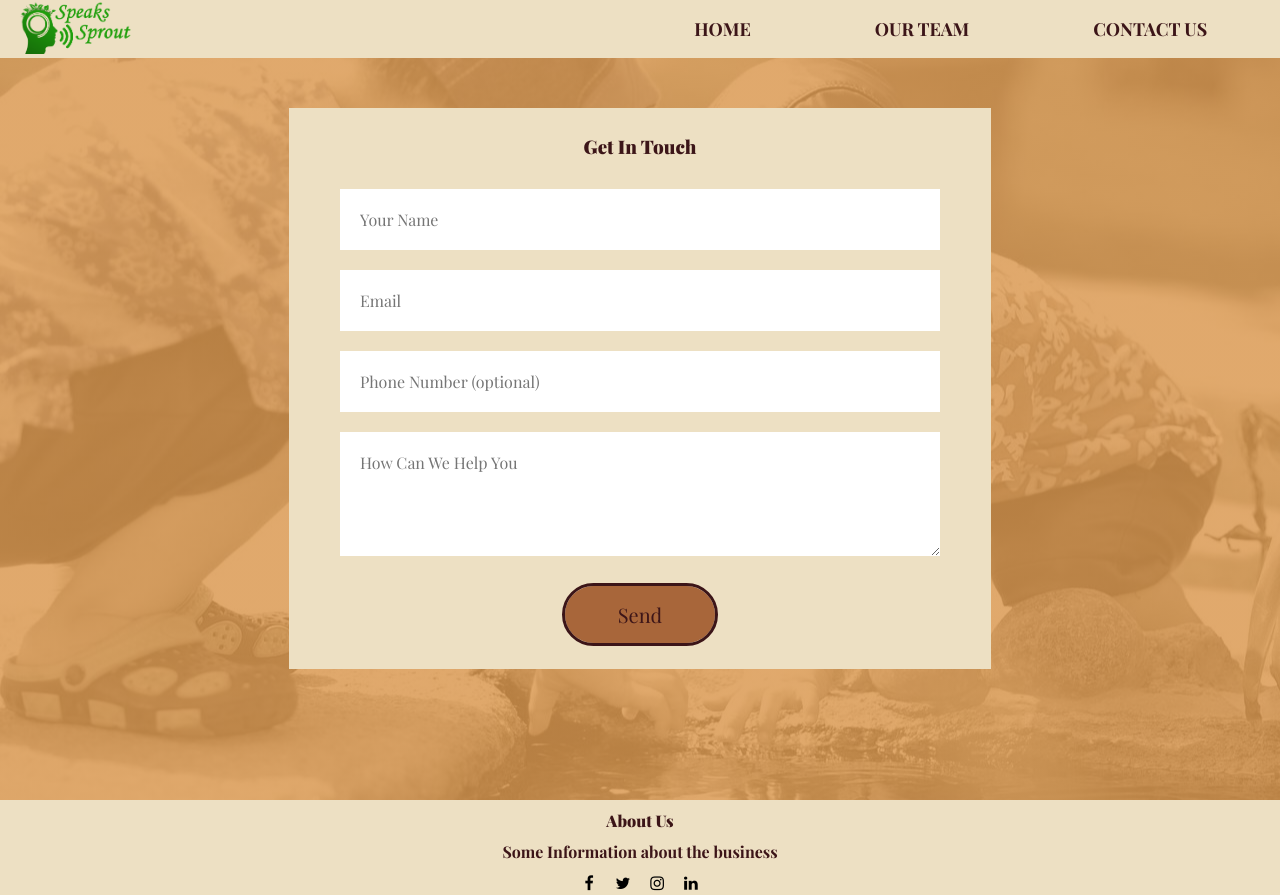
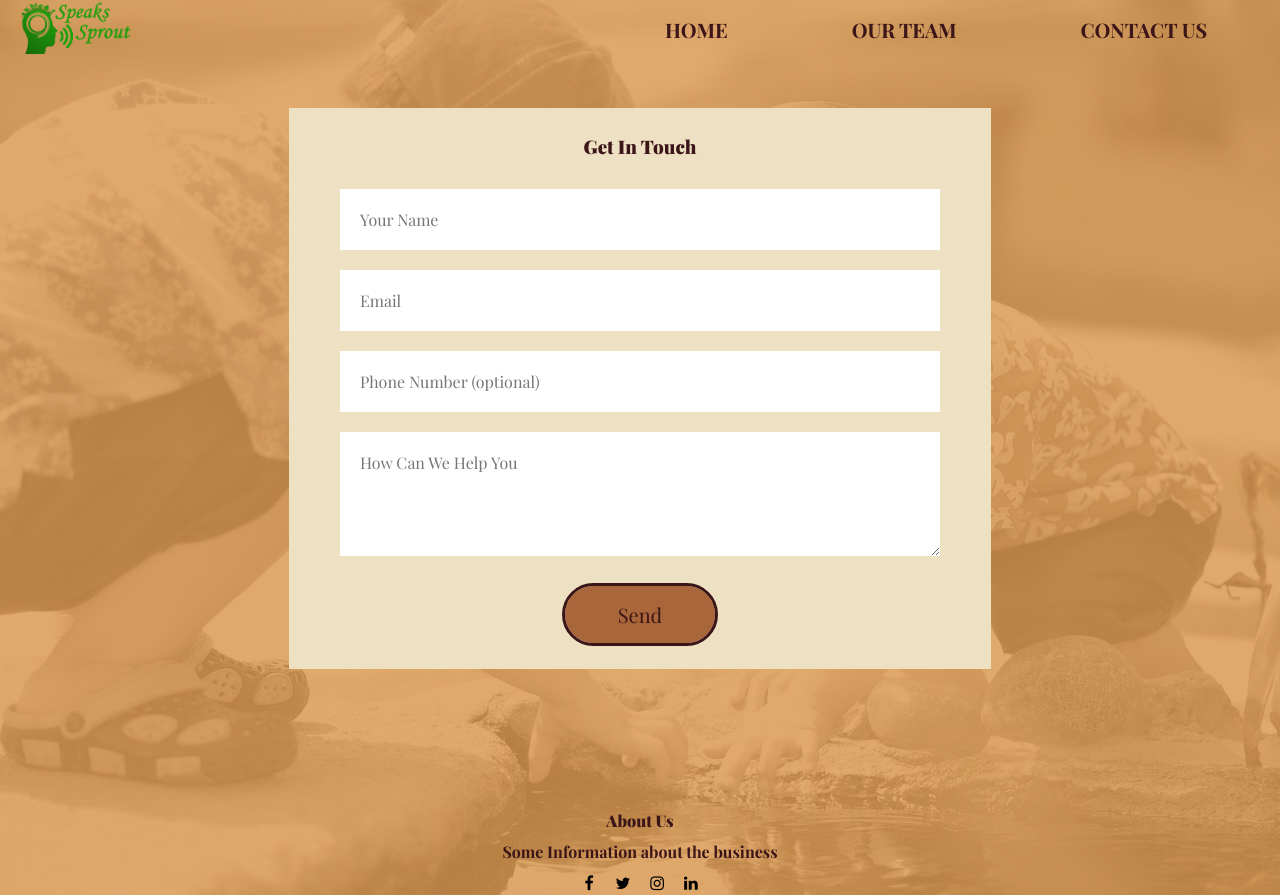
Before and after one commit to areeja132000/autism_website, a plain HTML site: page contact_us.html in a window 1280 px wide. Drawn offline with nearby package versions, Linux system fonts and the light colour scheme; a web font is replaced by a local one.

Commit message:
Some fixes plus easily reversible background removal
Some fixes plus easily reversible background removal

```diff
--- a/style.css
+++ b/style.css
@@ -23,6 +23,10 @@
   background-attachment: fixed;
 }
 
+/*.empty {
+  min-height: 5vh
+}*/
+
 .header{
   min-height: 100vh;
   width: 100%;
@@ -44,7 +48,7 @@ nav {
   padding: 0% 1%;
   justify-content: space-between;
   align-items: center;
-  background-color: var(--lightest);
+  /*background-color: var(--lightest);*/
 }
 
 nav img {
@@ -67,7 +71,7 @@ nav img {
 .nav-links ul li a {
   color: var(--darkest);
   text-decoration: none;
-  font-size: 18px;
+  font-size: 20px;
   font-weight: 700;
 }
 
@@ -266,7 +270,7 @@ form button {
 
 .footer {
   padding-top: 10px;
-  background-color: var(--lightest);
+  /*background-color: var(--lightest);*/
   text-align: center;
   align-items: center;
   justify-content: center;
```
Also changed, not shown: about_us.html (+2 -2 lines), contact_us.html (+2 -1 lines), index.html (+4 -2 lines).
